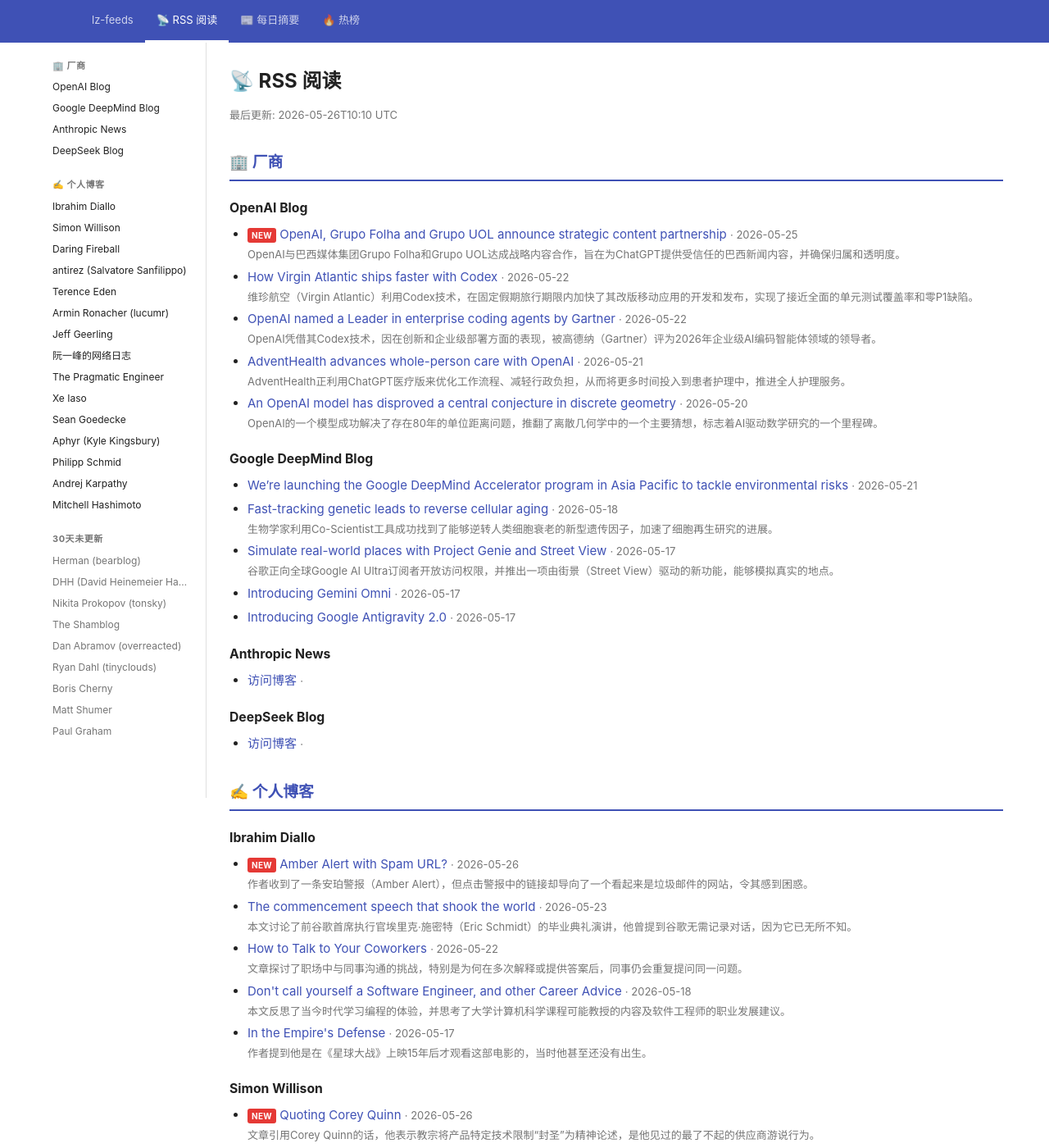
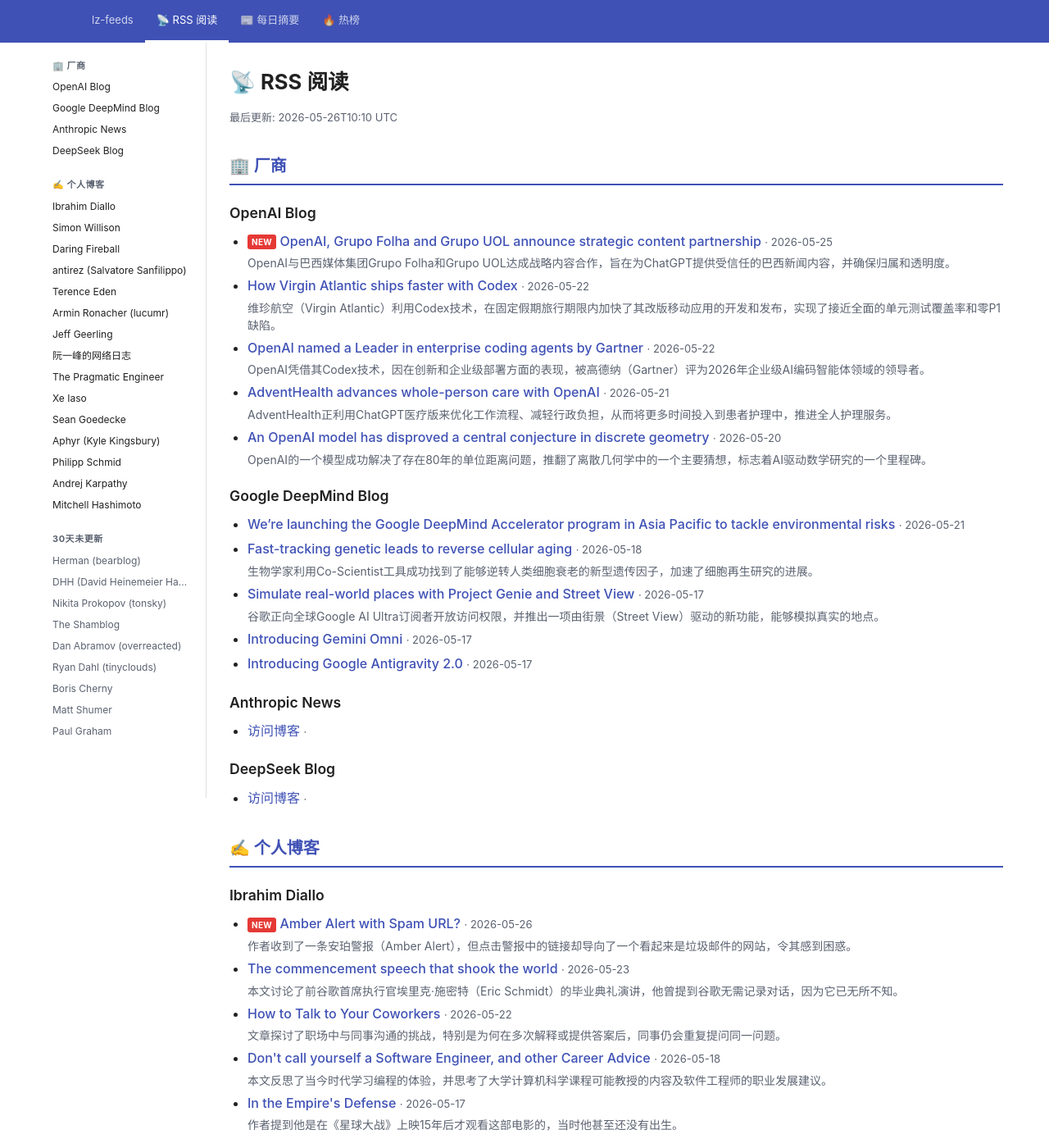
Before and after one commit to lizhang0101/lz-feeds, a Jekyll site: the page built from reader/index.html, in a window 1280 px wide and 1400 px high. Shown: the whole window at 82% size. Built offline with Jekyll 4.4.1, drawn with Linux system fonts in a browser that asks for light colours.

Commit message:
style: improve readability — font size, contrast, heading weight

```diff
--- a/assets/css/style.css
+++ b/assets/css/style.css
@@ -2,7 +2,7 @@
   --primary: #3f51b5;
   --primary-dark: #303f9f;
   --text: #212121;
-  --muted: #757575;
+  --muted: #5a6270;
   --border: #e0e0e0;
   --bg-alt: #f5f5f5;
 }
@@ -11,7 +11,7 @@
 
 body {
   font-family: -apple-system, BlinkMacSystemFont, "Segoe UI", "PingFang SC", "Hiragino Sans GB", sans-serif;
-  font-size: 15px;
+  font-size: 16px;
   color: var(--text);
   line-height: 1.6;
 }
@@ -145,7 +145,7 @@ main.page-content {
 /* ── Typography ────────────────────────────────── */
 h1 { font-size: 1.6em; margin-bottom: 12px; }
 h2 { font-size: 1.25em; margin: 28px 0 10px; color: #333; }
-h3 { font-size: 1.05em; margin: 20px 0 8px; }
+h3 { font-size: 1.1em; font-weight: 600; margin: 20px 0 8px; }
 
 p { margin-bottom: 12px; }
 a { color: var(--primary); text-decoration: none; }
@@ -219,6 +219,8 @@ tr:hover td { background: #fafafa; }
 .index-list li:last-child { border-bottom: none; }
 
 /* ── Reader ────────────────────────────────────── */
+.page-content ul li a { font-weight: 500; }
+
 .section-heading {
   margin-top: 32px;
   padding-bottom: 6px;
@@ -228,7 +230,7 @@ tr:hover td { background: #fafafa; }
 
 .snippet {
   margin: 3px 0 0;
-  font-size: 13px;
+  font-size: 14px;
   color: var(--muted);
   line-height: 1.5;
 }
```
